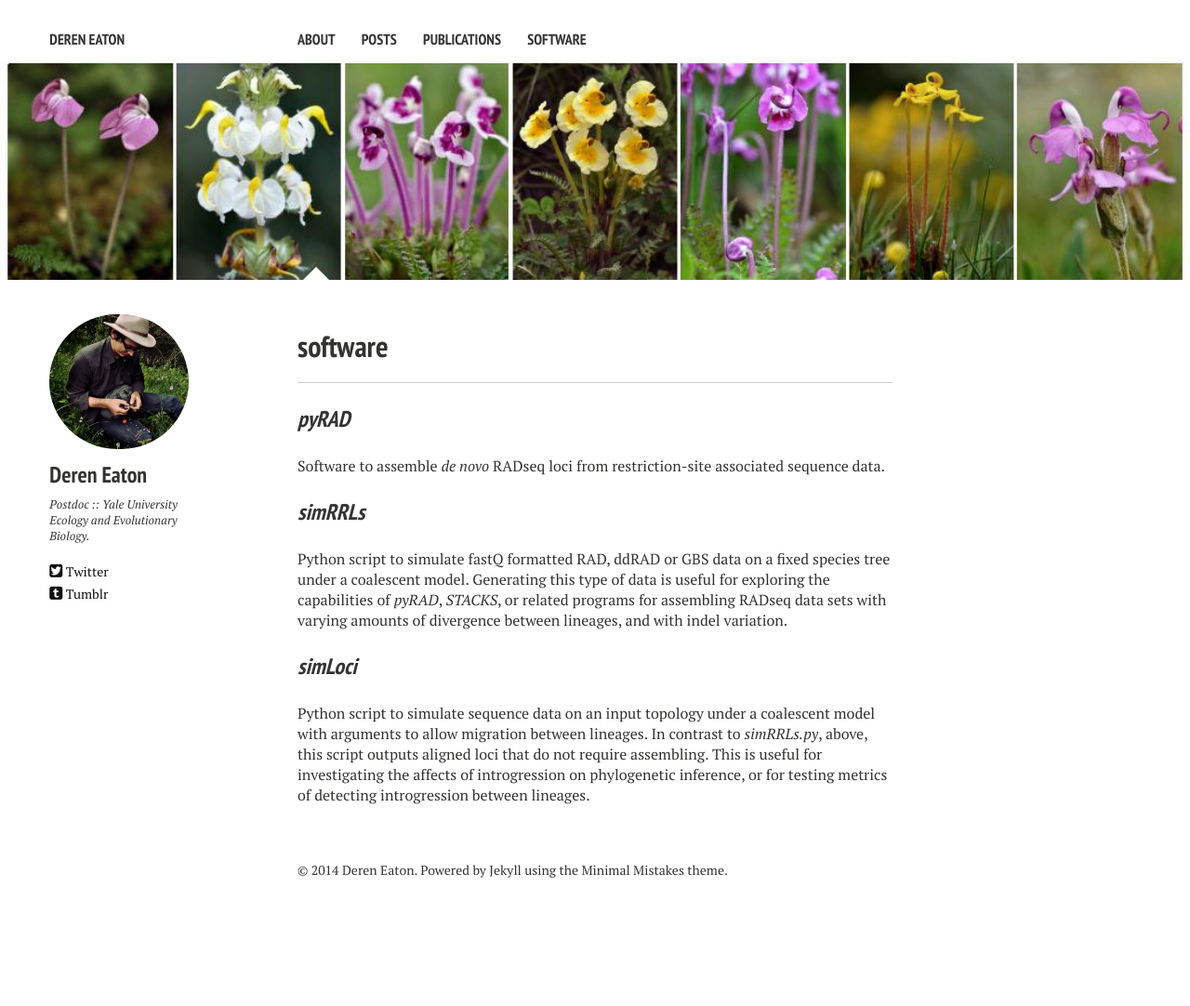
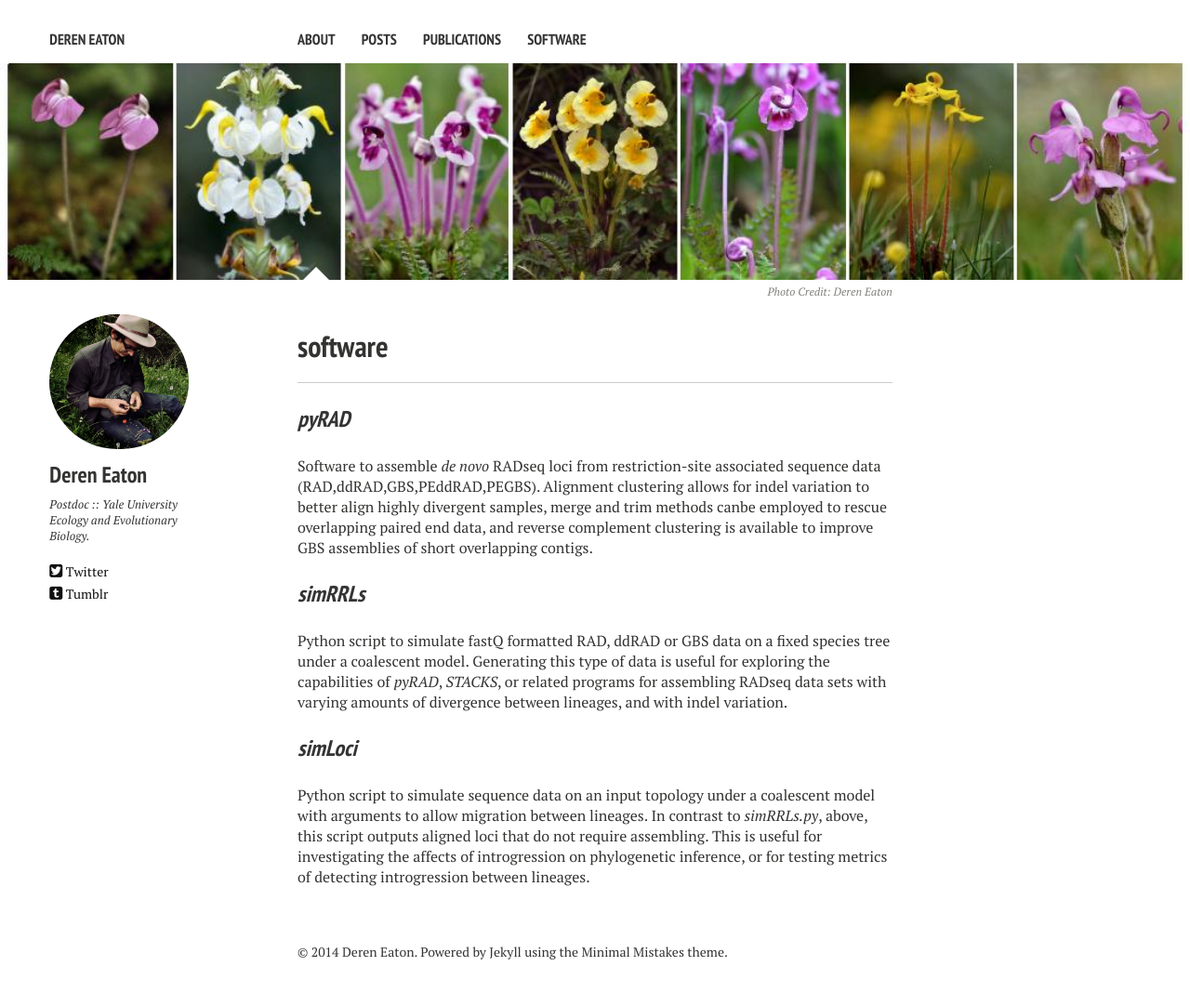
Before and after one commit to dereneaton/dereneaton.github.io, a Jekyll site: the page built from software.md, in a window 1280 px wide. Shown: the whole page at 93% size. Built offline with Jekyll 4.4.1, drawn with Linux system fonts in a browser that asks for light colours; nearby versions of some CDN libraries; before the commit the page ends 994 px from its top, so only the background shows below that.

Commit message:
software page updated

```diff
--- a/software.md
+++ b/software.md
@@ -6,7 +6,7 @@ modified: 2014-03-16 13:21
 tags: [software]
 image:
   feature: header.jpg
-  credit:
+  credit: Deren Eaton
   creditlink:
 share:
 ---
@@ -14,7 +14,7 @@ share:
 -------------------------
 
 ### [_pyRAD_](/software/pyrad/)
-Software to assemble _de novo_ RADseq loci from restriction-site associated sequence data.
+Software to assemble _de novo_ RADseq loci from restriction-site associated sequence data (RAD,ddRAD,GBS,PEddRAD,PEGBS). Alignment clustering allows for indel variation to better align highly divergent samples, merge and trim methods canbe employed to rescue overlapping paired end data, and reverse complement clustering is available to improve GBS assemblies of short overlapping contigs.
 
 ### [_simRRLs_](/software/simrrls/)
 Python script to simulate fastQ formatted RAD, ddRAD or GBS data on a fixed species tree under a coalescent model. Generating this type of data is useful for exploring the capabilities of _pyRAD_, _STACKS_, or related programs for assembling RADseq data sets with varying amounts of divergence between lineages, and with indel variation.
```
